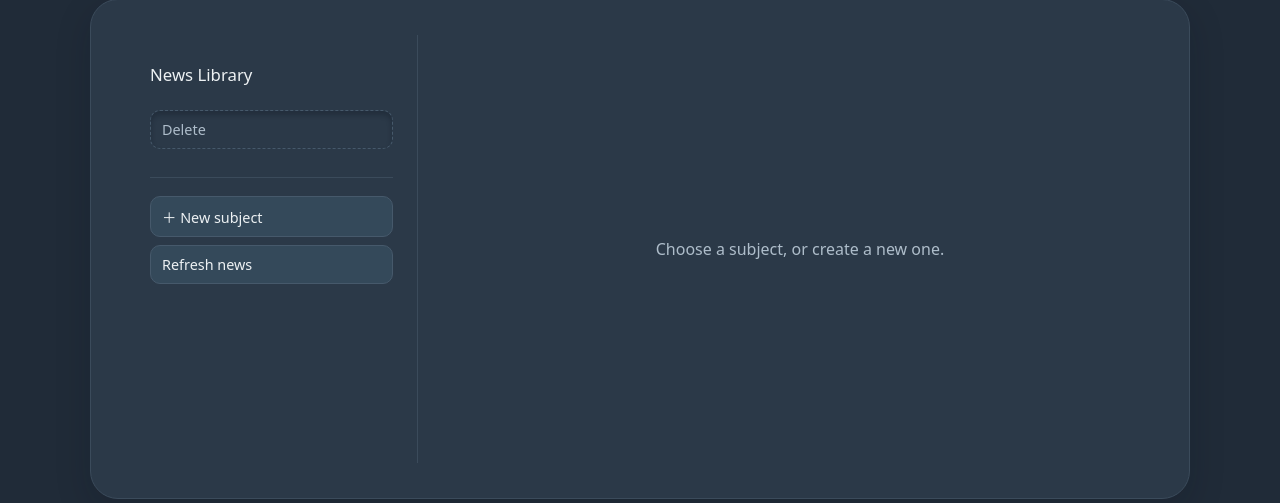
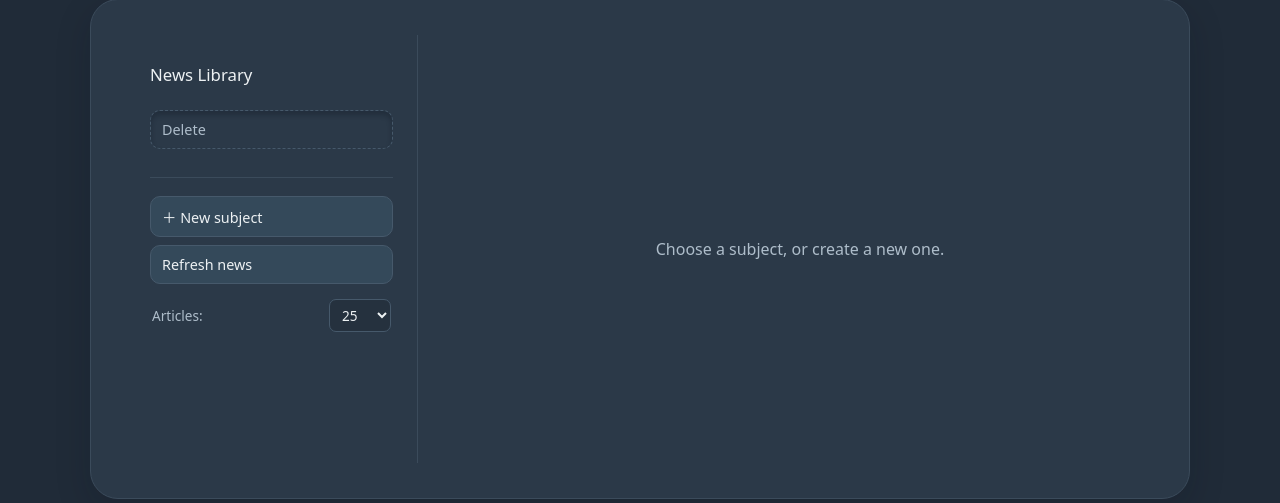
Before and after one commit to pierreworking-cyber/alf, a Flask app: page /news in a window 1280 px wide. Shown: the part 355-858 px from the top of the page. Run offline with Flask 3, Linux system fonts and the light colour scheme; data comes from the database, SQL or seed files in the repository; data that the repository does not hold is empty.

Commit message:
Add news article display limit

```diff
--- a/src/alf/news.py
+++ b/src/alf/news.py
@@ -515,7 +515,7 @@ def refresh(subject=None, client=None):
         }
 
 
-def list_items(subject=None, feed_id=None, days=None):
+def list_items(subject=None, feed_id=None, days=None, limit=None):
     """
     Return stored news items, newest first.
 
@@ -594,6 +594,12 @@ def list_items(subject=None, feed_id=None, days=None):
         key=lambda item: _parse_timestamp(item["published_at"]),
         reverse=True,
     )
+
+    if limit is not None:
+        if not 1 <= limit <= 100:
+            raise NewsError("A news item limit must be between 1 and 100.")
+
+        items = items[:limit]
 
     return items
 
--- a/src/alf/web/__init__.py
+++ b/src/alf/web/__init__.py
@@ -31,6 +31,7 @@ from ..memory import (
     update_mindmap_category,
 )
 from ..news import (
+    NewsError,
     add_subject,
     delete_feed,
     delete_subject,
@@ -112,7 +113,15 @@ def news():
 def news_feed(feed_id):
     """Return recent stored news items for a feed."""
 
-    items = list_items(feed_id=feed_id, days=30)
+    try:
+        limit = int(request.args.get("limit", 25))
+        items = list_items(
+            feed_id=feed_id,
+            days=30,
+            limit=limit,
+        )
+    except (ValueError, NewsError) as error:
+        return jsonify({"error": str(error)}), 400
 
     return jsonify(items)
 
--- a/src/alf/web/static/news.css
+++ b/src/alf/web/static/news.css
@@ -247,6 +247,36 @@ h1 {
     margin-top: 8px;
 }
 
+.news-library-actions label {
+    display: flex;
+    align-items: center;
+    justify-content: space-between;
+    margin-top: 10px;
+    padding: 5px 2px;
+    color: #aebdca;
+    font-size: 0.85rem;
+}
+
+.news-library-actions select {
+    padding: 5px 8px;
+    border: 1px solid #46596b;
+    border-radius: 7px;
+    background: #25313e;
+    color: #edf1f3;
+    font: inherit;
+    font-size: 0.85rem;
+    cursor: pointer;
+}
+
+.news-library-actions select:hover {
+    border-color: #88a8ba;
+}
+
+.news-library-actions select:focus {
+    outline: 1px solid #88a8ba;
+    outline-offset: 1px;
+}
+
 .news-reader {
     position: relative;
     flex: 1;
--- a/src/alf/web/static/news.js
+++ b/src/alf/web/static/news.js
@@ -1,4 +1,5 @@
 let currentFeedId = null;
+const articleLimit = document.querySelector("#news-article-limit");
 
 async function loadFeed(feedId) {
     const reader = document.querySelector(".news-reader");
@@ -16,7 +17,7 @@ async function loadFeed(feedId) {
 
     try {
         response = await fetch(
-            `/news/feed/${feedId}`
+            `/news/feed/${feedId}?limit=${articleLimit.value}`
         );
     } catch (error) {
         reader.innerHTML =
@@ -96,6 +97,14 @@ document
             loadFeed(item.dataset.feedId);
         });
     });
+
+if (articleLimit) {
+    articleLimit.addEventListener("change", function () {
+        if (currentFeedId) {
+            loadFeed(currentFeedId);
+        }
+    });
+}
 
 document
     .querySelectorAll(".news-subject")
--- a/src/alf/web/templates/news.html
+++ b/src/alf/web/templates/news.html
@@ -79,6 +79,16 @@
                     <button type="button" id="refresh-news">
                         Refresh news
                     </button>
+
+                    <label for="news-article-limit">
+                        Articles:
+                        <select id="news-article-limit">
+                            <option value="10">10</option>
+                            <option value="25" selected>25</option>
+                            <option value="50">50</option>
+                            <option value="100">100</option>
+                        </select>
+                    </label>
                 </div>
             </aside>
 
```
